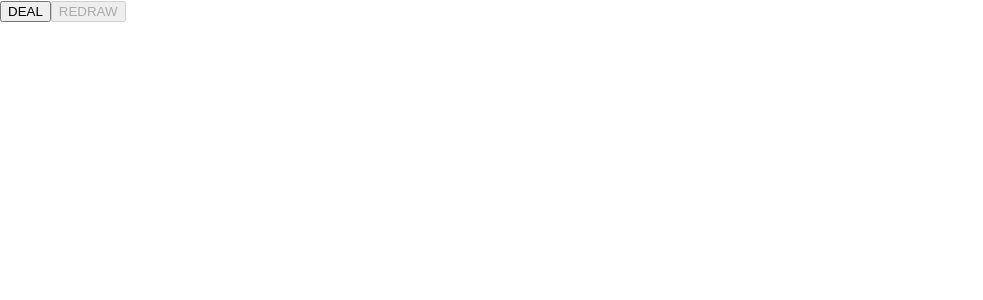
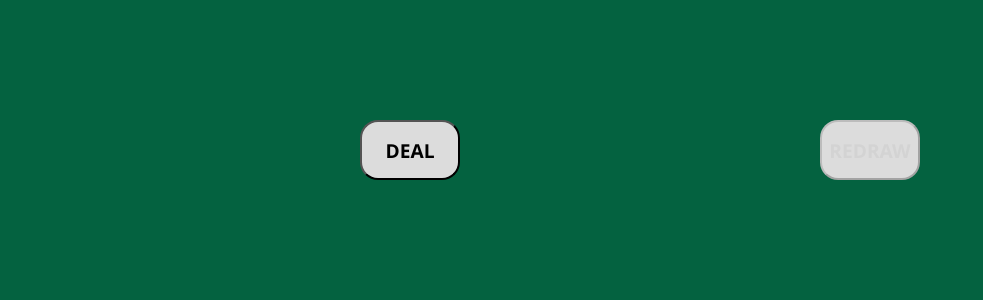
Before and after one commit to tylerdojcak/video-poker-react, a React (Create React App) app: page / in a window 1280 px wide. Shown: the top 300 px of the page, without its empty margins (0-983 px from the left). Built offline with nearby package versions, Linux system fonts and the light colour scheme.

Commit message:
copied over css

```diff
--- a/src/App.css
+++ b/src/App.css
@@ -8,40 +8,55 @@ html {
 }
 
 .App {
+  font-family: sans-serif;
+  text-align: center;
+  display: flex;
+  justify-content: space-around;
+  margin-top: 50px;
+}
+
+body {
+  background-color: rgb(4, 98, 64);
+}
+
+.button-container {
+  display: flex;
+  justify-content: space-evenly;
+  margin-top: 70px;
+}
+
+button {
+  font-family: "Segoe UI", Tahoma, Geneva, Verdana, sans-serif;
+  font-weight: bold;
+  font-size: 1.2rem;
+  width: 100px;
+  height: 60px;
+  border-radius: 18px;
+  background-color: rgb(220, 220, 220);
+  color: black;
+  outline: none;
+}
+
+button:disabled {
+  color: lightgray;
+}
+
+button:hover {
+  cursor: pointer;
+  background-color: white;
+}
+
+button:disabled:hover {
+  background-color: rgb(220, 220, 220);
+  cursor: default;
+}
+
+.evaluation {
+  font-size: 2.5rem;
+  width: auto;
+  font-family: "Segoe UI", Tahoma, Geneva, Verdana, sans-serif;
+  font-weight: bold;
+  color: rgb(240, 20, 20);
+  margin: 30px auto;
   text-align: center;
 }
-
-.App-logo {
-  height: 40vmin;
-  pointer-events: none;
-}
-
-@media (prefers-reduced-motion: no-preference) {
-  .App-logo {
-    animation: App-logo-spin infinite 20s linear;
-  }
-}
-
-.App-header {
-  background-color: #282c34;
-  min-height: 100vh;
-  display: flex;
-  flex-direction: column;
-  align-items: center;
-  justify-content: center;
-  font-size: calc(10px + 2vmin);
-  color: white;
-}
-
-.App-link {
-  color: #61dafb;
-}
-
-@keyframes App-logo-spin {
-  from {
-    transform: rotate(0deg);
-  }
-  to {
-    transform: rotate(360deg);
-  }
-}
```
